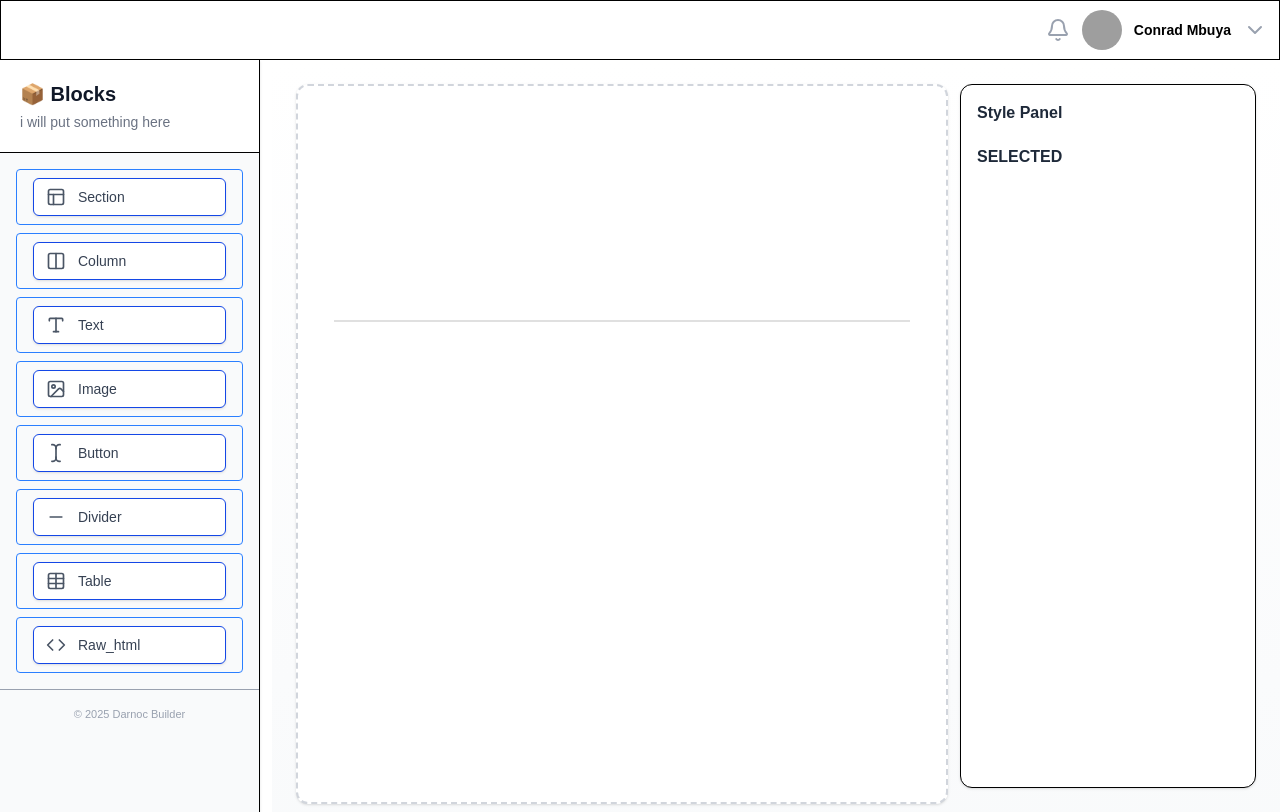
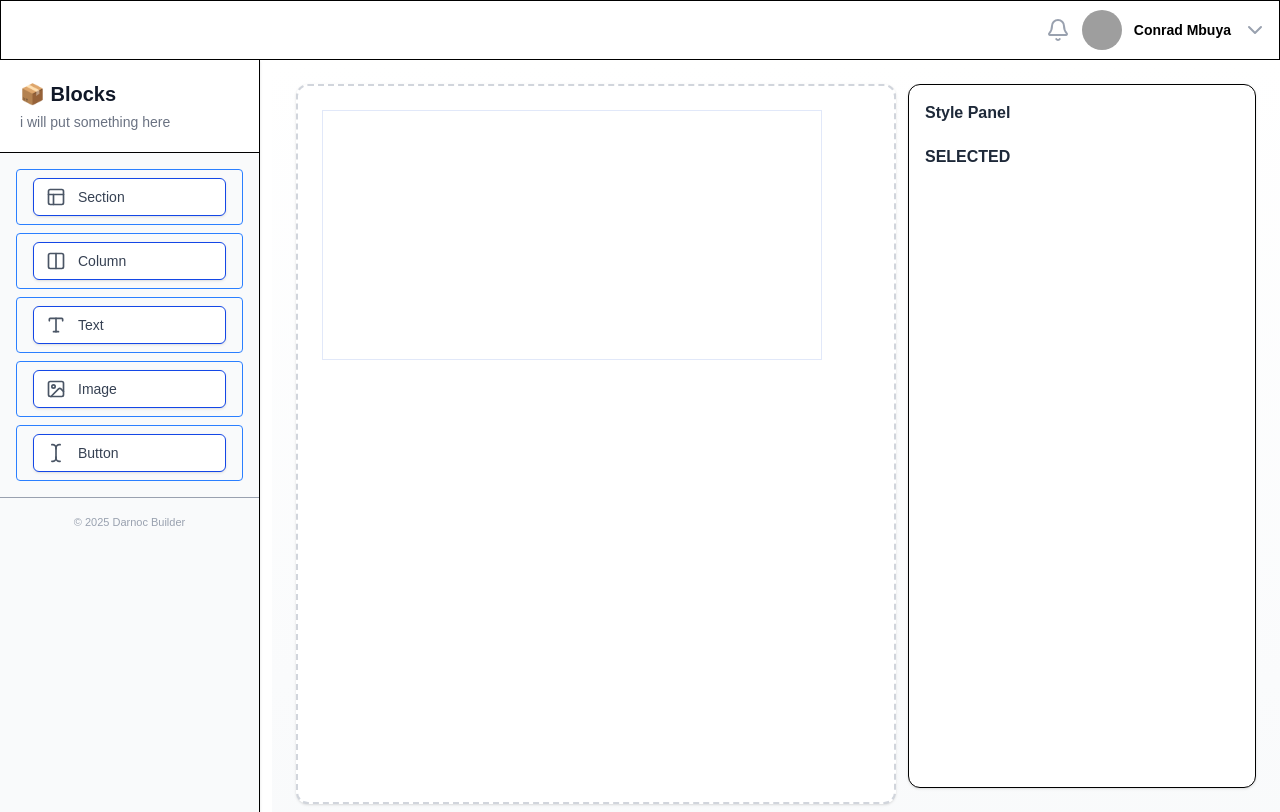
Before and after one commit to Conny1/darnoc-builder, a Next.js app: page /dashboard in a window 1280 px wide. Both pictures are taken after a click on the button "Section". Built offline with nearby package versions, Linux system fonts and the light colour scheme; grey boxes are pictures that could not be loaded.

Commit message:
component outline

```diff
--- a/src/components/Block.tsx
+++ b/src/components/Block.tsx
@@ -49,21 +49,12 @@ const Block = ({ item }: Props) => {
     dispatch(setcurrentElementType(elementType as string));
     dispatch(setcurrentElementKey(elementKey as string));
   };
+  const activeKey = useSelector(
+    (state: RootState) => state.email.currentElementKey
+  );
 
   return (
     <SortableItem id={item.id} isParent={true}>
-      {/* <SortableContext
-        items={item.blocks || []}
-        strategy={verticalListSortingStrategy}
-      > */}
-      <ResizeComponent
-        tailwindStyles={`mx-auto   ${
-          active && activeid === item.id
-            ? "border"
-            : "hover:border hover:border-dashed"
-        }`}
-        styles={measurements}
-      >
       <div
         onMouseOver={() => setcloseBTN(true)}
         onMouseLeave={() => setcloseBTN(false)}
@@ -72,20 +63,19 @@ const Block = ({ item }: Props) => {
           dispatch(setActiveBlock(item.id));
           handleClick(e);
         }}
-          className="relative flex flex-col  w-full h-full"
+        className=" relative  hover:border hover:border-dashed  block "
+        style={item.configs?.styles?.[activeKey as string]}
       >
         <button
           className={`${
             !closeBTN ? "hidden" : null
-            } absolute top-2 right-2 text-white bg-black hover:bg-red-600 p-1 rounded-full text-xs z-50`}
+          } absolute top-2 right-2 text-white bg-black hover:bg-red-600 p-1 rounded-full text-xs z-50  `}
           onClick={() => dispatch(removeBlock(item.id))}
         >
           ✕
         </button>
         <RenderBlock block={item} />
       </div>
-      </ResizeComponent>
-      {/* </SortableContext> */}
     </SortableItem>
   );
 };
--- a/src/components/Canva.tsx
+++ b/src/components/Canva.tsx
@@ -35,7 +35,7 @@ const Canva = () => {
           items={dropableData}
           strategy={verticalListSortingStrategy}
         >
-          <div className="min-h-[90vh] w-full border-2 border-dashed border-gray-300 bg-white rounded-xl shadow-sm p-6 transition-all duration-200">
+          <div className="min-h-[90vh] w-[600px] border-2 border-dashed border-gray-300 bg-white rounded-xl shadow-sm p-6 transition-all duration-200">
             {dropableData.length === 0 ? (
               <p className="text-gray-400 text-center text-sm py-10">
                 📨 Drop your blocks here to start building
--- a/src/components/RenderBlock.tsx
+++ b/src/components/RenderBlock.tsx
@@ -16,9 +16,13 @@ const RenderBlock = ({ block }: Props): JSX.Element | null => {
             data-element-type="container"
             data-element-key="parent"
           >
-            {block.blocks?.map((child) => (
-              <RenderBlock key={child.id} block={child} />
-            ))}
+            {block?.blocks && block.blocks.length === 0 ? (
+              <p>Section Container</p>
+            ) : (
+              block.blocks?.map((child) => (
+                <RenderBlock key={child.id} block={child} />
+              ))
+            )}
           </div>
         </Droppable>
       );
@@ -27,7 +31,7 @@ const RenderBlock = ({ block }: Props): JSX.Element | null => {
       return (
         <div
           style={block.configs?.styles?.column}
-          data-element-type="column"
+          data-element-type="container"
           data-element-key="column"
         >
           {block.blocks?.map((child) => (
@@ -41,9 +45,9 @@ const RenderBlock = ({ block }: Props): JSX.Element | null => {
         <div
           style={block.configs?.styles?.wrapper}
           data-element-type="text"
-          data-element-key={block.configs?.key || "text"}
+          data-element-key="text"
         >
-          {block.configs?.content || ""}
+          {block.configs?.content || "TEXT AREA."}
         </div>
       );
 
@@ -63,70 +67,70 @@ const RenderBlock = ({ block }: Props): JSX.Element | null => {
         <a
           href={block.configs?.href || "#"}
           style={block.configs?.styles?.button}
-          data-element-type="link"
+          data-element-type="button"
           data-element-key="button"
         >
-          {block.configs?.content || "Click"}
+          {block.configs?.content || "Click me"}
         </a>
       );
 
-    case "divider":
-      return (
-        <div
-          style={
-            block.configs?.styles?.divider || {
-              height: "1px",
-              margin: "16px 0",
-              backgroundColor: "#e0e0e0",
-            }
-          }
-          data-element-type="divider"
-          data-element-key="divider"
-        />
-      );
+    // case "divider":
+    //   return (
+    //     <div
+    //       style={
+    //         block.configs?.styles?.divider || {
+    //           height: "1px",
+    //           margin: "16px 0",
+    //           backgroundColor: "#e0e0e0",
+    //         }
+    //       }
+    //       data-element-type="divider"
+    //       data-element-key="divider"
+    //     />
+    //   );
 
-    case "table":
-      return (
-        <table style={block.configs?.styles?.table} data-element-type="table">
-          {block.configs?.header && (
-            <thead style={block.configs?.styles?.thead}>
-              <tr>
-                {block.configs.header.map((h: string, i: number) => (
-                  <th key={i} style={block.configs?.styles?.th}>
-                    {h}
-                  </th>
-                ))}
-              </tr>
-            </thead>
-          )}
-          <tbody>
-            {(block.configs?.rows || []).map((row: [string], ri: number) => (
-              <tr
-                key={ri}
-                style={
-                  ri % 2 === 1
-                    ? block.configs?.styles?.altRow
-                    : block.configs?.styles?.row
-                }
-              >
-                {row?.map((cell: string, ci: number) => (
-                  <td key={ci} style={block.configs?.styles?.td}>
-                    {cell}
-                  </td>
-                ))}
-              </tr>
-            ))}
-          </tbody>
-        </table>
-      );
+    // case "table":
+    //   return (
+    //     <table style={block.configs?.styles?.table} data-element-type="table">
+    //       {block.configs?.header && (
+    //         <thead style={block.configs?.styles?.thead}>
+    //           <tr>
+    //             {block.configs.header.map((h: string, i: number) => (
+    //               <th key={i} style={block.configs?.styles?.th}>
+    //                 {h}
+    //               </th>
+    //             ))}
+    //           </tr>
+    //         </thead>
+    //       )}
+    //       <tbody>
+    //         {(block.configs?.rows || []).map((row: [string], ri: number) => (
+    //           <tr
+    //             key={ri}
+    //             style={
+    //               ri % 2 === 1
+    //                 ? block.configs?.styles?.altRow
+    //                 : block.configs?.styles?.row
+    //             }
+    //           >
+    //             {row?.map((cell: string, ci: number) => (
+    //               <td key={ci} style={block.configs?.styles?.td}>
+    //                 {cell}
+    //               </td>
+    //             ))}
+    //           </tr>
+    //         ))}
+    //       </tbody>
+    //     </table>
+    //   );
 
-    case "raw_html":
-      return (
-        <div
-          dangerouslySetInnerHTML={{ __html: block.configs?.html || "" }}
-          data-element-type="raw_html"
-        />
-      );
+    // case "raw_html":
+    // return (
+    //   <div
+    //     dangerouslySetInnerHTML={{ __html: block.configs?.html || "" }}
+    //     data-element-type="raw_html"
+    //   />
+    // );
 
     default:
       return null;
--- a/src/components/Sidebar.tsx
+++ b/src/components/Sidebar.tsx
@@ -17,9 +17,9 @@ const blockItems = [
   { name: "text", icon: Type },
   { name: "image", icon: ImageIcon },
   { name: "button", icon: TextCursor },
-  { name: "divider", icon: Minus },
-  { name: "table", icon: Table },
-  { name: "raw_html", icon: Code },
+  // { name: "divider", icon: Minus },
+  // { name: "table", icon: Table },
+  // { name: "raw_html", icon: Code },
 ];
 
 const Sidebar = () => {
--- a/src/components/Sortable.tsx
+++ b/src/components/Sortable.tsx
@@ -27,7 +27,7 @@ export function SortableItem({ id, children, isParent, parent_id }: Props) {
   };
 
   return (
-    <div style={style} className="relative w-fit justify-self-center  group">
+    <div style={style} className="relative w-fit  group h-fit   ">
       {/* Styled drag handle */}
       <button
         ref={setNodeRef}
--- a/src/components/stylingEditors/ContainerEditor.tsx
+++ b/src/components/stylingEditors/ContainerEditor.tsx
@@ -109,8 +109,8 @@ const ContainerStyleEditor = () => {
 
   // central state object named "names"
   const [names, setNames] = React.useState<Record<string, string>>({
-    width: "100%",
-    height: "auto",
+    width: "500px",
+    height: "250px",
     paddingTop: "0",
     paddingRight: "0",
     paddingBottom: "0",
@@ -169,8 +169,9 @@ const ContainerStyleEditor = () => {
       </h3>
 
       {/* Dimensions */}
-      <Section title="Dimensions (px or %)">
+      <Section title="Dimensions (px only)">
         <div className="grid grid-cols-2 gap-2">
+          {activeKey === "column" && (
             <div>
               <Label text="Width" />
               <TextInput
@@ -180,15 +181,16 @@ const ContainerStyleEditor = () => {
                 onChange={handleChange}
               />
             </div>
+          )}
           <div>
-            {/* <Label text="Height" /> */}
+            <Label text="Height" />
 
-            {/* <TextInput
+            <TextInput
               name="height"
               placeholder="auto"
               value={names.height}
               onChange={handleChange}
-            /> */}
+            />
           </div>
         </div>
       </Section>
--- a/src/lib/uiconfigs.ts
+++ b/src/lib/uiconfigs.ts
@@ -4,13 +4,15 @@ export const blockConfigs: BlockConfigs = {
   section: {
     styles: {
       parent: {
-        width: "100%",
-        height: "100%",
+        width: "500px",
+        maxWidth: "600px",
+        height: "250px",
         backgroundColor: "#ffffff",
-        padding: "20px 0",
-        borderBottom: "2px solid #e0e0e0",
+        // padding: "20px 0",
         textAlign: "center",
+        border: "1px solid #e1e8f9",
         fontFamily: "'Segoe UI', Tahoma, Geneva, Verdana, sans-serif",
+        position: "static",
       },
     },
   },
@@ -18,19 +20,23 @@ export const blockConfigs: BlockConfigs = {
   column: {
     styles: {
       column: {
-        display: "inline-block",
-        verticalAlign: "top" as const,
-        width: "100%",
-        boxSizing: "border-box" as const,
-        margin: 0,
-        padding: 0,
+        width: "500px",
+        height: "250px",
+        maxWidth: "600px",
+        backgroundColor: "#ffffff",
+        border: "1px solid #e1e8f9",
+        borderRadius: "6px",
+        // padding: "16px",
+        boxSizing: "border-box",
+        fontFamily: "Helvetica, Arial, sans-serif",
+        color: "#1f2d3a",
       },
     },
   },
 
   text: {
     styles: {
-      wrapper: {
+      text: {
         width: "100%",
         fontSize: "16px",
         lineHeight: "1.5",
@@ -40,7 +46,7 @@ export const blockConfigs: BlockConfigs = {
         textAlign: "center",
         fontFamily: "'Segoe UI', Tahoma, Geneva, Verdana, sans-serif",
         margin: 0,
-        padding: "40px 20px",
+        // padding: "40px 20px",
       },
     },
   },
@@ -63,8 +69,7 @@ export const blockConfigs: BlockConfigs = {
   button: {
     styles: {
       button: {
-        display: "inline-block",
-        padding: "12px 24px",
+        padding: "10px",
         textAlign: "center",
         backgroundColor: "#2563eb",
         color: "#ffffff",
@@ -76,9 +81,7 @@ export const blockConfigs: BlockConfigs = {
         cursor: "pointer",
         lineHeight: "1",
         letterSpacing: "0.5px",
-        transition: "background-color .2s ease, transform .1s ease",
         fontFamily: "'Segoe UI', Tahoma, Geneva, Verdana, sans-serif",
-        boxShadow: "0 4px 10px rgba(0, 0, 0, 0.1)",
       },
     },
   },
@@ -86,7 +89,7 @@ export const blockConfigs: BlockConfigs = {
   divider: {
     styles: {
       divider: {
-        width: "100%",
+        width: "500px",
         height: "1px",
         backgroundColor: "#e6ecf5",
         margin: "20px 0",
@@ -98,7 +101,7 @@ export const blockConfigs: BlockConfigs = {
   table: {
     styles: {
       table: {
-        width: "100%",
+        width: "500px",
         borderCollapse: "collapse" as const,
         fontFamily: "'Segoe UI', Tahoma, Geneva, Verdana, sans-serif",
         margin: "0 auto",
```
Also changed, not shown: src/components/stylingEditors/ButtonStyleEditor.tsx (+6 -6 lines). Lines whose indentation alone changed are shown as unchanged.
